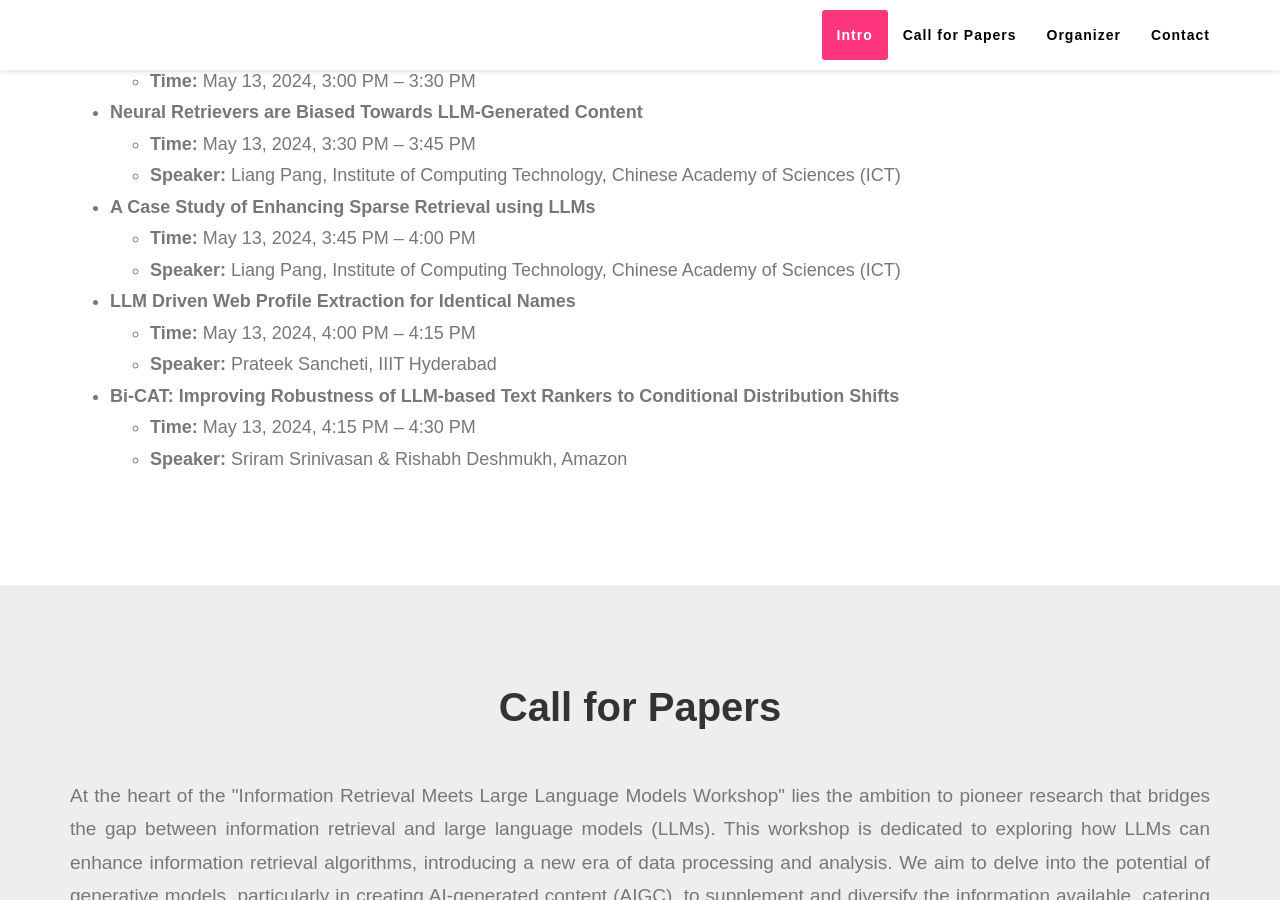
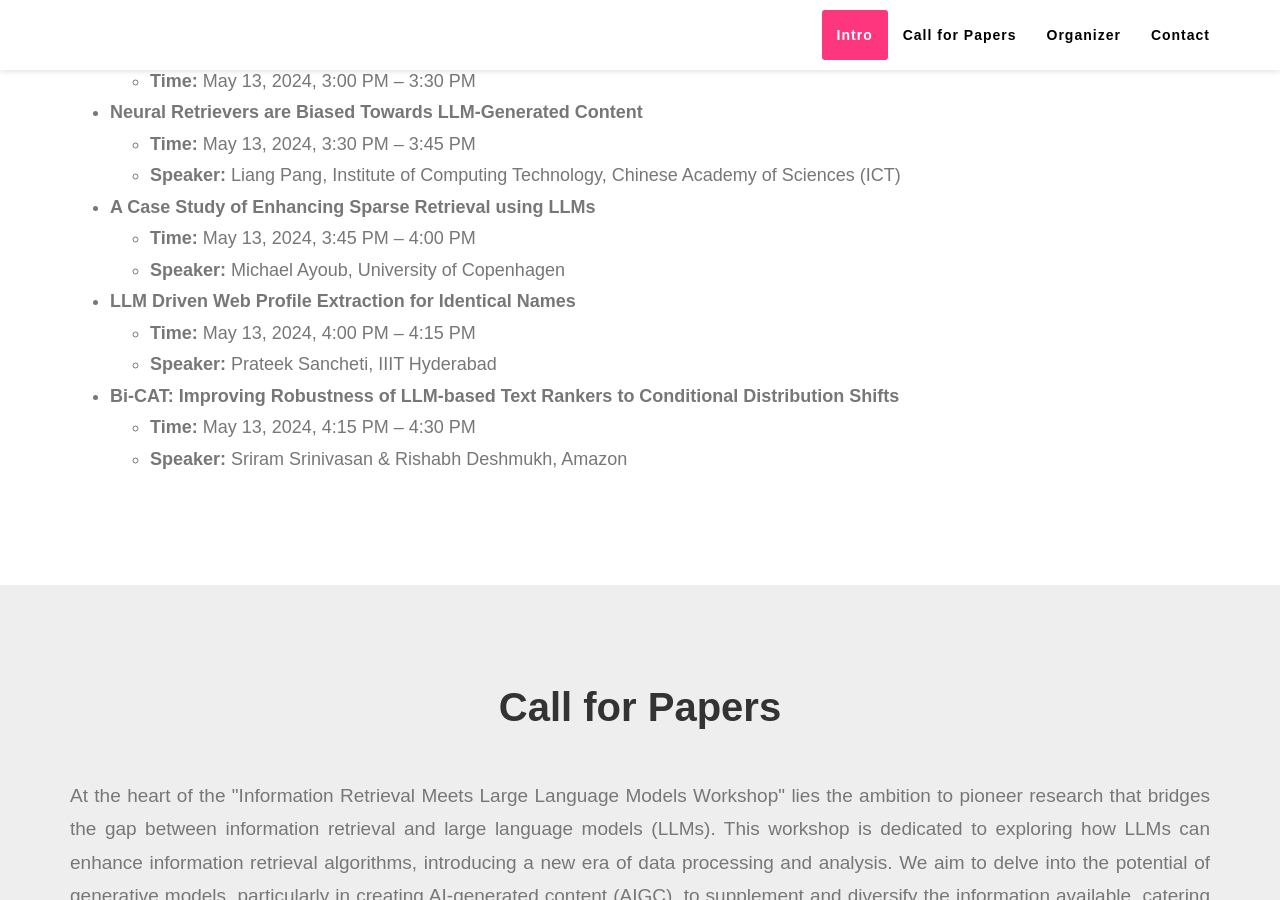
Before and after one commit to IRMeetsLLM/IRMeetsLLM.github.io, a Jekyll site: the page built from index.md, in a window 1280 px wide and 900 px high, scrolled down 4375 px. Built offline with Jekyll 4.4.1, drawn with Linux system fonts in a browser that asks for light colours; nearby versions of some CDN libraries; some web fonts are replaced.

Commit message:
Update schedule2.html

```diff
--- a/_includes/schedule2.html
+++ b/_includes/schedule2.html
@@ -95,7 +95,7 @@
           <li><strong>A Case Study of Enhancing Sparse Retrieval using LLMs</strong>
             <ul>
               <li><strong>Time:</strong> May 13, 2024, 3:45 PM – 4:00 PM </li>
-              <li><strong>Speaker:</strong> Liang Pang, Institute of Computing Technology, Chinese Academy of Sciences (ICT)</li>
+              <li><strong>Speaker:</strong> Michael Ayoub, University of Copenhagen</li>
             </ul>
           </li>
           <li><strong>LLM Driven Web Profile Extraction for Identical Names</strong>
```
